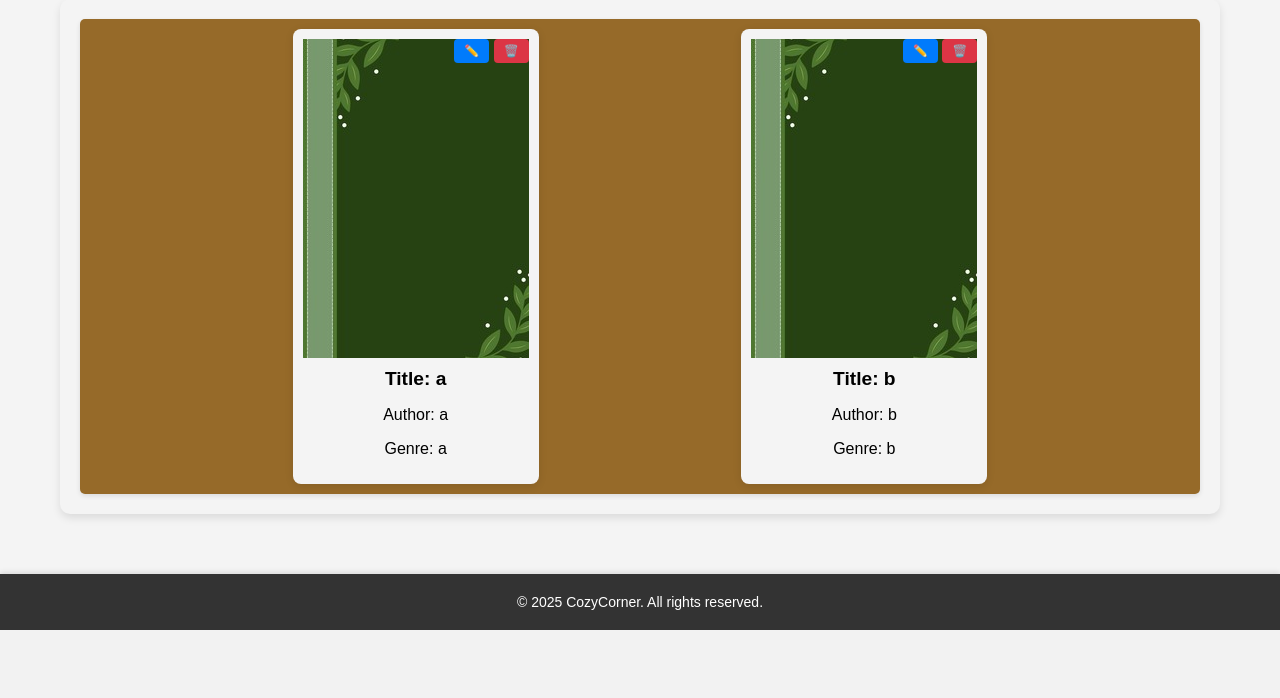
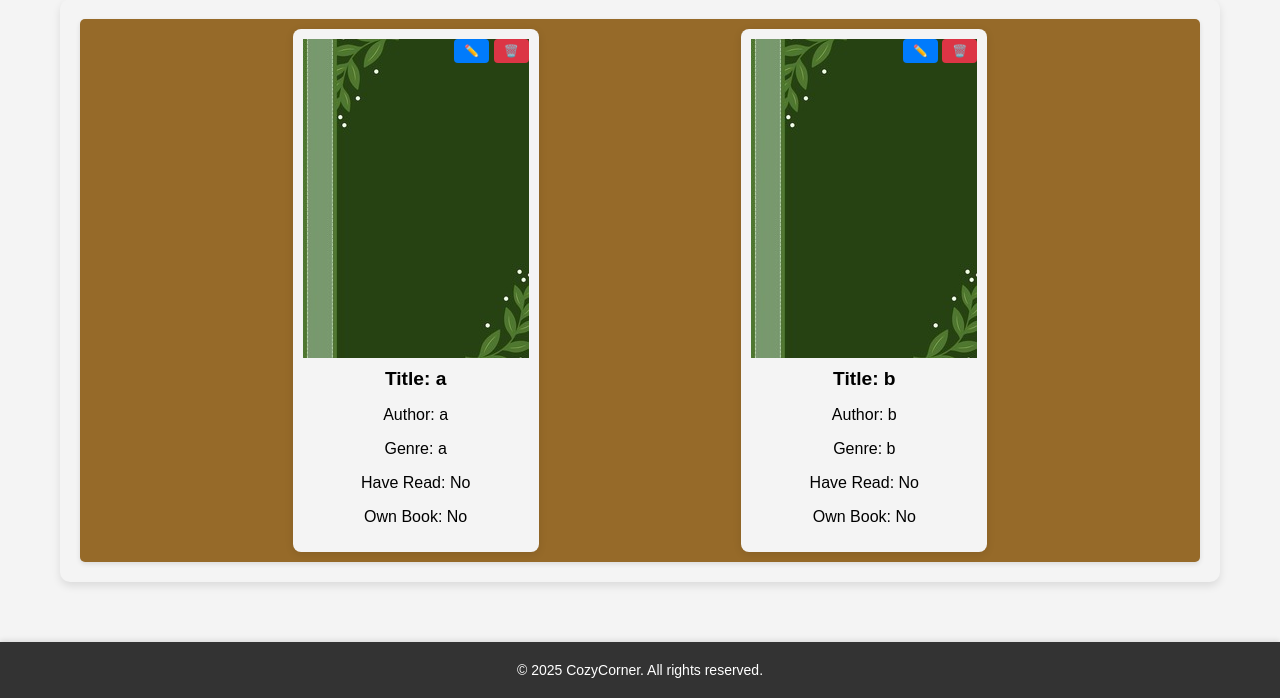
Before and after one commit to LoganPickell/AgileArchitects_ModernSoftwareDevelopment, a Flask app: page /userBookShelf in a window 1280 px wide. Shown: the part 569-1267 px from the top of the page. Before the commit the page ends 1199 px from the top, so only its background shows below. Run offline with Flask 3, Linux system fonts and the light colour scheme; a user stored in the database is signed in; data comes from the database, SQL or seed files in the repository; both versions use the stored data as it was after the commit.

Commit message:
Have read and own book get displayed in the ui with their respective values, yes or no.

```diff
--- a/app.py
+++ b/app.py
@@ -54,7 +54,7 @@ def userBookShelf():
     with sqlite3.connect("db.sqlite") as conn:
         cursor = conn.cursor()
         cursor.execute(
-            "SELECT b.title, b.author, b.genre, b.image, b.book_id FROM BOOK b JOIN BOOKSHELF bs ON b.book_id = bs.book_id WHERE bs.user_id = ?",
+            "SELECT b.title, b.author, b.genre, b.image, b.book_id, bs.hasRead, bs.inCollection FROM BOOK b JOIN BOOKSHELF bs ON b.book_id = bs.book_id WHERE bs.user_id = ?",
             (user_id,))
         books = cursor.fetchall()
 
@@ -100,8 +100,10 @@ def edit_book(book_id):
     if not book_id:
         return redirect(url_for('user_bookshelf'))
 
+
     with sqlite3.connect("db.sqlite") as conn:
         cursor = conn.cursor()
+
         cursor.execute("SELECT title, author, genre, image FROM BOOK WHERE book_id = ?", (book_id,))
         book = cursor.fetchone()
 
--- a/templates/userBookshelf.html
+++ b/templates/userBookshelf.html
@@ -38,6 +38,8 @@
                                  <h3>Title: {{ book[0] }}</h3>
                                  <p>Author: {{ book[1] }}</p>
                                  <p>Genre: {{ book[2] }}</p>
+                                 <p>Have Read: {{ "Yes" if book[5]==1 else "No" }}</p>
+                                 <p>Own Book: {{ "Yes" if book[6]==1 else "No" }}</p>
                              </div>
                          </div>
                     {% endfor %}
```
Also changed, not shown: db.sqlite.
